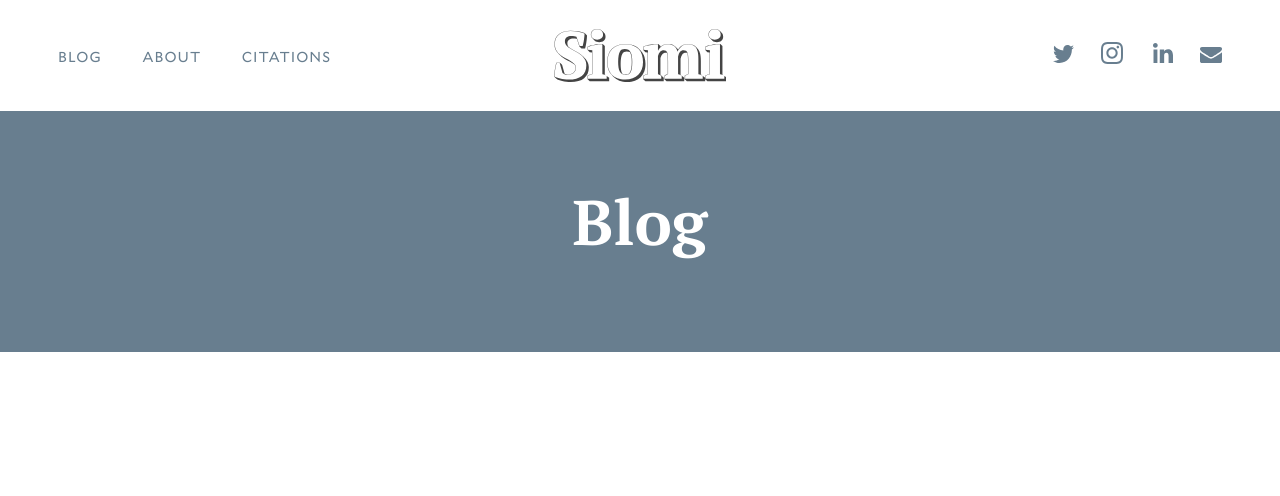
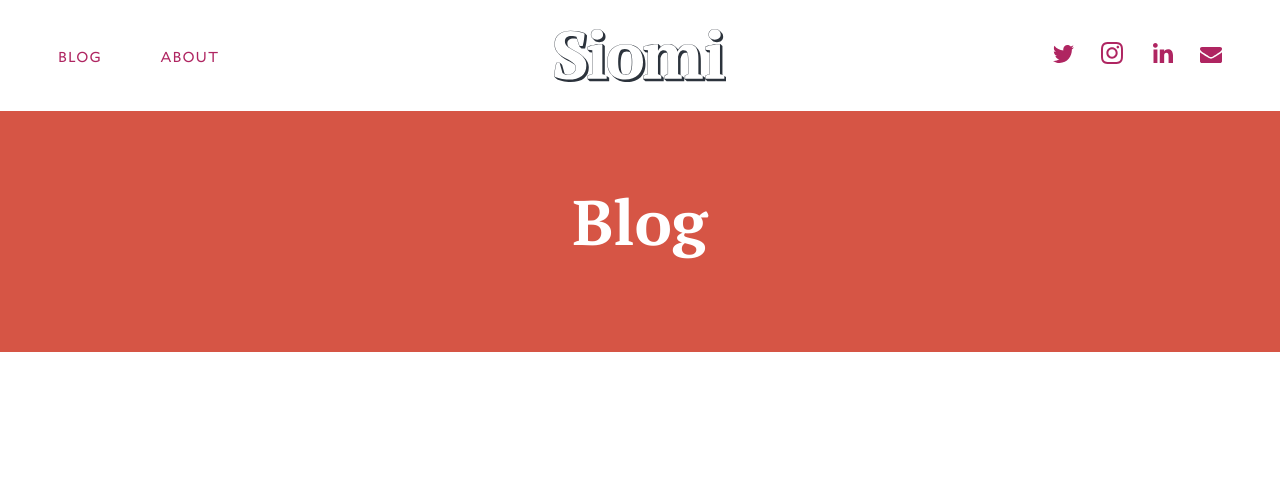
Before and after one commit to cjmlgrto/siomi.net, a Jekyll site: the page built from blog/index.html, in a window 1280 px wide. Shown: the top 496 px of the page. Built offline with Jekyll 4.4.1, drawn with Linux system fonts in a browser that asks for light colours; the list of posts is cut into pages by our own code; grey boxes are pictures that could not be loaded.

Commit message:
Updated Config and 2 other files

```diff
--- a/_config.yml
+++ b/_config.yml
@@ -34,7 +34,7 @@ Description: 'Hi, I''m Stephanie - a 23-year-old with a Bachelor''s degree in Co
 url: siomi.net
 Avatar URL: "/uploads/stephanie.jpg"
 Header Image URL: "/static/header.jpg"
-Theme Color: 8095A3
+Theme Color: D65545
 Twitter URL: https://twitter.com/stephaniesiomos
 Instagram URL: https://instagram.com/stephaniesiomos
 LinkedIn URL: https://www.linkedin.com/in/stephanie-siomos-b35205b9/
--- a/_includes/header.html
+++ b/_includes/header.html
@@ -7,7 +7,6 @@
 		<ul>
 			<li><a href="/" {% if page['title'] == 'Front Page' %}class="current"{% endif %} >Blog</a></li>
 			<li><a href="/about/" {% if page['title'] == 'About' %}class="current"{% endif %}>About</a></li>
-			<li><a href="/citations/" {% if page['title'] == 'Citations' %}class="current"{% endif %}>Citations</a></li>
 		</ul>
 	</nav>
 
--- a/static/style.css
+++ b/static/style.css
@@ -18,16 +18,34 @@ figure, img, video, audio, embed, .embed {
 :root {
 	--width-site: 1200px;
 	--width-content: 720px;
-	--color-primary: #687E8F;
-	--color-secondary: #E66782;
-	--color-tertiary: #67A1CA;
-	--color-separators: #F1F3F4;
+
 	--type-primary: "PT Serif", "Georgia", serif;
 	--type-secondary: "qWNHNgXEpEmhJDNFu8", "Gill Sans", "Gill Sans MS", sans-serif;
+
+	--color-bg: #FFFFFF;
+	--color-body: #2C333C;
+	--color-meta: #87929F;
+	--color-titles: #000000;
+	--color-primary: #D65545;
+	--color-secondary: #AF2561;
+	--color-separators: #DFE3E9;
+	--color-on-primary: #FFFFFF;
+}
+
+@media (prefers-color-scheme: dark) {
+	:root {
+		--color-bg: #1D1E1F;
+		--color-body: #D6D7D5;
+		--color-meta: #555555;
+		--color-titles: #FFFFFF;
+		--color-separators: #262626;
+		--color-on-primary: #FFFFFF;
+	}
 }
 
 html {
-	color: #000;
+	color: var(--color-body);
+	background-color: var(--color-bg);
 	font-size: 100%;
 	line-height: 1.5;
 	font-family: var(--type-primary);
@@ -52,17 +70,16 @@ body {
 a {
 	color: inherit;
 	text-decoration: none;
-	border-bottom: 1px solid var(--color-primary);
+	border-bottom: 1px solid var(--color-secondary);
 	transition: all .25s cubic-bezier(.06, .53, .41, .89);;
 }
 
 a:hover {
 	color: var(--color-secondary);
-	border-bottom-color: var(--color-secondary);
 }
 
 h1, h2, h3 {
-	color: black;
+	color: var(--color-titles);
 	margin-bottom: 1rem;
 }
 
@@ -103,7 +120,7 @@ blockquote {
 
 time {
 	display: block;
-	color: var(--color-secondary);
+	color: var(--color-primary);
 	font-family: var(--type-secondary);
 }
 
@@ -123,7 +140,7 @@ header {
 }
 
 .logo {
-	color: #444;
+	color: var(--color-body);
 	display: block;
 	max-width: 12rem;
 	margin: 0 auto;
@@ -170,7 +187,7 @@ nav ul {
 nav li {
 	display: inline-block;
 	font-size: 0.8rem;
-	margin-right: 2rem;
+	margin-right: 3rem;
 	letter-spacing: 1px;
 	text-transform: uppercase;
 	font-family: var(--type-secondary);
@@ -182,15 +199,15 @@ nav li:last-child {
 
 nav a {
 	border: none;
+	color: var(--color-secondary);
+}
+
+nav a:hover {
 	color: var(--color-primary);
 }
 
-nav a:hover {
-	color: var(--color-secondary);
-}
-
 nav .current {
-	color: var(--color-secondary);
+	color: var(--color-primary);
 }
 
 footer {
@@ -220,11 +237,11 @@ footer .logo {
 
 .headline-meta h1, .featured-meta h1 {
 	font-size: 2.5rem;
-	color: white;
+	color: var(--color-on-primary);
 }
 
 .headline-meta time, .featured-meta time {
-	color: white;
+	color: var(--color-on-primary);
 	opacity: 0.75;
 }
 
@@ -239,14 +256,14 @@ footer .logo {
 }
 
 .headline p, .featured p {
-	color: white;
+	color: var(--color-on-primary);
 	opacity: 0.75;
 	margin-bottom: 3rem;
 	margin-top: 2rem;
 }
 
 .featured a {
-	color: white;
+	color: var(--color-on-primary);
 }
 
 .content {
@@ -292,11 +309,11 @@ footer .logo {
 }
 
 .blurb a {
-	color: var(--color-primary);
+	color: var(--color-secondary);
 }
 
 .blurb a:hover {
-	color: var(--color-secondary);
+	color: var(--color-primary);
 }
 
 .posts > h1 {
@@ -326,11 +343,11 @@ footer .logo {
 	border: none;
 	width: 1.5rem;
 	display: block;
-	color: var(--color-primary);
+	color: var(--color-secondary);
 }
 
 .socials a:hover, .socials a:active {
-	color: var(--color-secondary);
+	color: var(--color-primary);
 }
 
 .socials a svg g {
@@ -338,7 +355,7 @@ footer .logo {
 }
 
 .copyright {
-	color: #ccc;
+	color: var(--color-meta);
 	font-size: 0.8em;
 	margin-top: 1.5rem;
 	text-align: center;
@@ -361,7 +378,7 @@ footer .logo {
 	display: inline-block;
 	font-family: var(--type-secondary);
 	width: 100%;
-	color: white;
+	color: var(--color-on-primary);
 	opacity: 0.6;
 	margin-top: 1rem;
 }
@@ -477,28 +494,28 @@ footer .logo {
 
 @-webkit-keyframes disco {
 	0% { color: var(--color-secondary); }
-	25% { color: var(--color-tertiary); }
-	50% { color: var(--color-secondary); }
-	75% { color: var(--color-tertiary); }
+	25% { color: var(--color-primary); }
+	50% { color: var(--color-titles); }
+	75% { color: var(--color-primary); }
 }
 
 @-moz-keyframes disco {
 	0% { color: var(--color-secondary); }
-	25% { color: var(--color-tertiary); }
-	50% { color: var(--color-secondary); }
-	75% { color: var(--color-tertiary); }
+	25% { color: var(--color-primary); }
+	50% { color: var(--color-titles); }
+	75% { color: var(--color-primary); }
 }
 
 @-o-keyframes disco {
 	0% { color: var(--color-secondary); }
-	25% { color: var(--color-tertiary); }
-	50% { color: var(--color-secondary); }
-	75% { color: var(--color-tertiary); }
+	25% { color: var(--color-primary); }
+	50% { color: var(--color-titles); }
+	75% { color: var(--color-primary); }
 }
 
 @keyframes disco {
 	0% { color: var(--color-secondary); }
-	25% { color: var(--color-tertiary); }
-	50% { color: var(--color-secondary); }
-	75% { color: var(--color-tertiary); }
+	25% { color: var(--color-primary); }
+	50% { color: var(--color-titles); }
+	75% { color: var(--color-primary); }
 }
```
